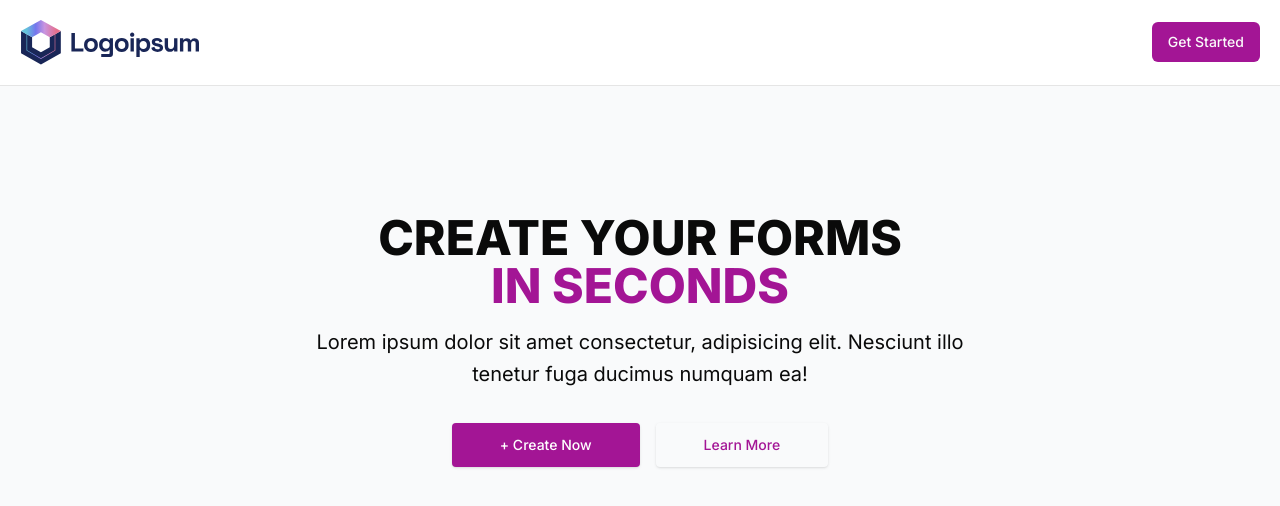
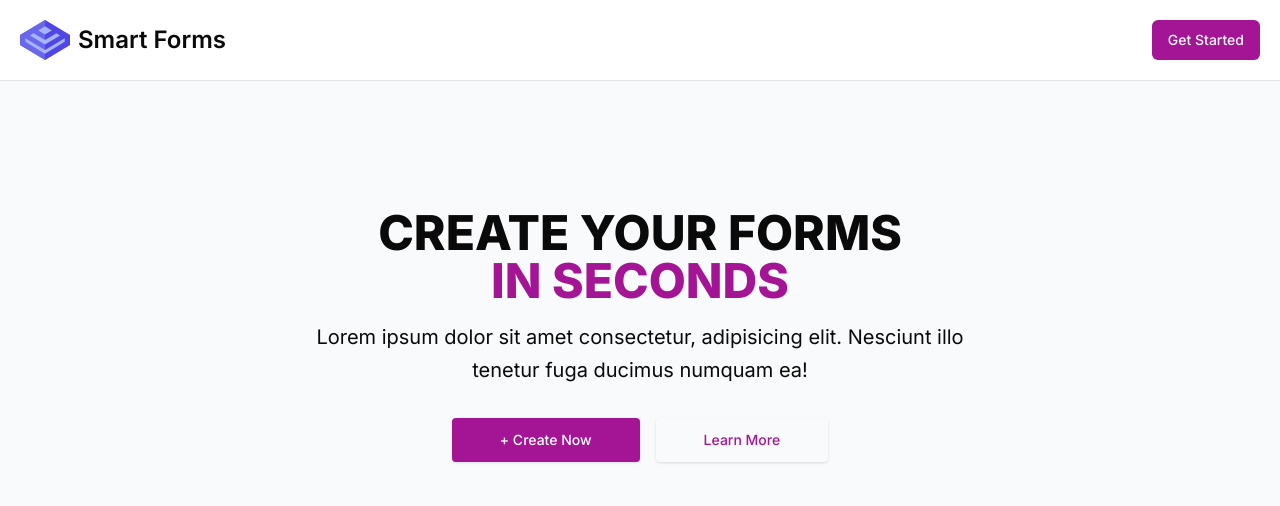
Before and after one commit to Galib-23/ai-formbuilder, a Next.js app: page / in a window 1280 px wide. Shown: the top 506 px of the page. Built offline with nearby package versions, Linux system fonts and the light colour scheme; no server answers.

Commit message:
update logo

```diff
--- a/app/_components/Header.jsx
+++ b/app/_components/Header.jsx
@@ -13,7 +13,10 @@
   return !path.includes('aiform') && (
     <div className="p-5 border-b shadow-sm">
       <div className="flex items-center justify-between">
-        <Image src={"/logo.svg"} width={180} height={50} alt="logo" />
+        <div className="flex items-center gap-2">
+        <Image src={"/logo.svg"} width={50} height={50} alt="logo" />
+        <h2 className="text-2xl font-semibold">Smart Forms</h2>
+        </div>
         {isSignedIn ? (
           <div className="flex items-center gap-5">
             <Link href={'/dashboard'}>
```
Also changed, not shown: public/logo.svg.
